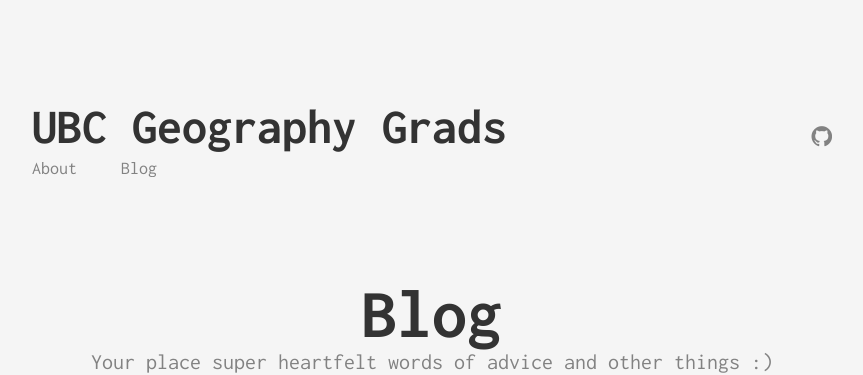
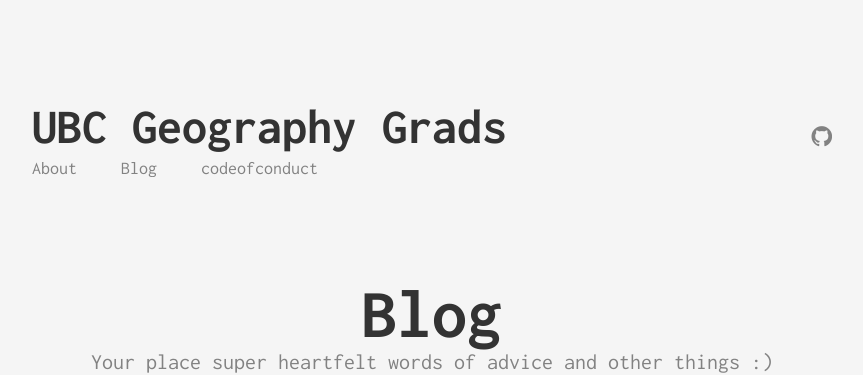
Before and after one commit to ubcgga/ubcgga.github.io, a Jekyll site: the page built from index.html, in a window 1280 px wide. Shown: the top 375 px of the page, without its empty margins (208-1071 px from the left). Built offline with Jekyll 4.4.1, drawn with Linux system fonts in a browser that asks for light colours.

Commit message:
added code of conduct page

```diff
--- a/_includes/header.html
+++ b/_includes/header.html
@@ -5,6 +5,7 @@
         <ul class="menu">
             <li class="menu__entry"><a href="{{ '/about' | prepend: site.baseurl }}">About</a></li>
             <li class="menu__entry"><a href="{{ '/' | prepend: site.baseurl }}">Blog</a></li>
+            <li class="menu__entry"><a href="{{ '/codeofconduct' | prepend: site.baseurl }}">codeofconduct</a></li>
         </ul>
     </div>
 
```
